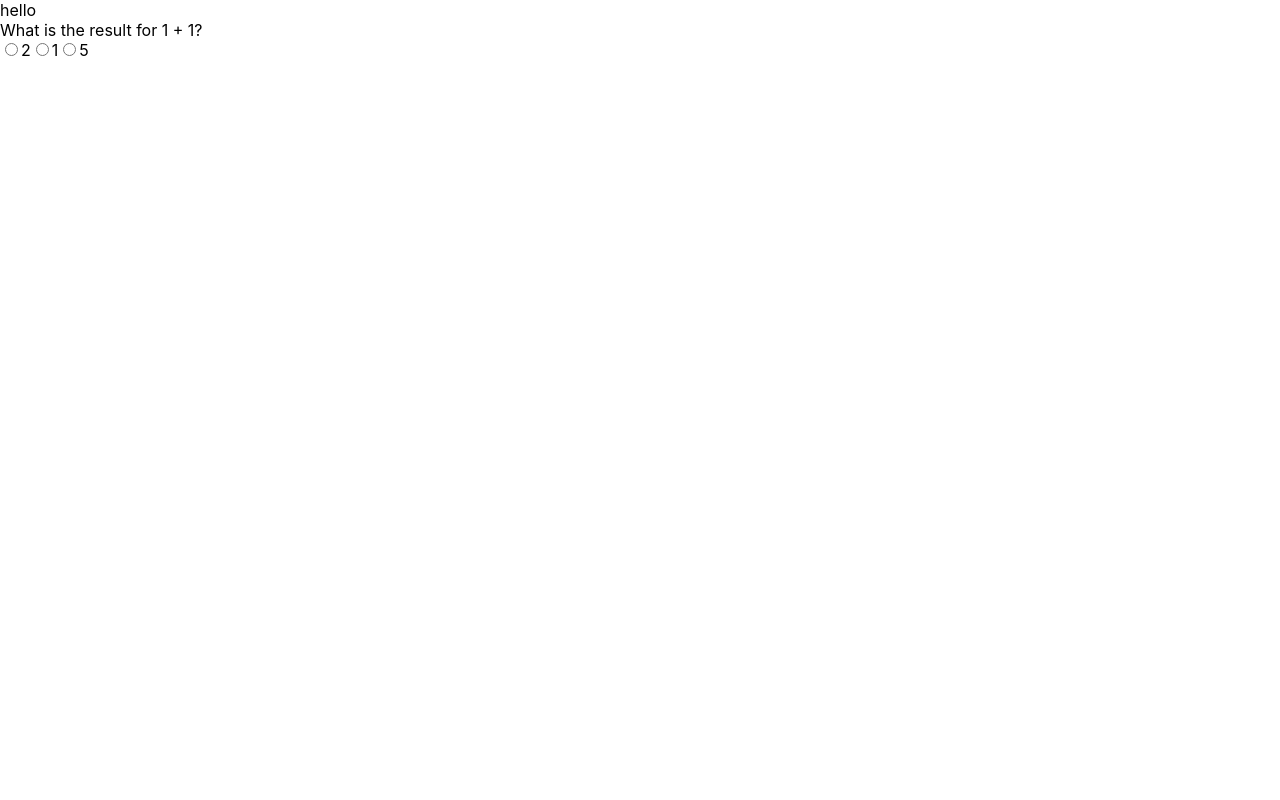
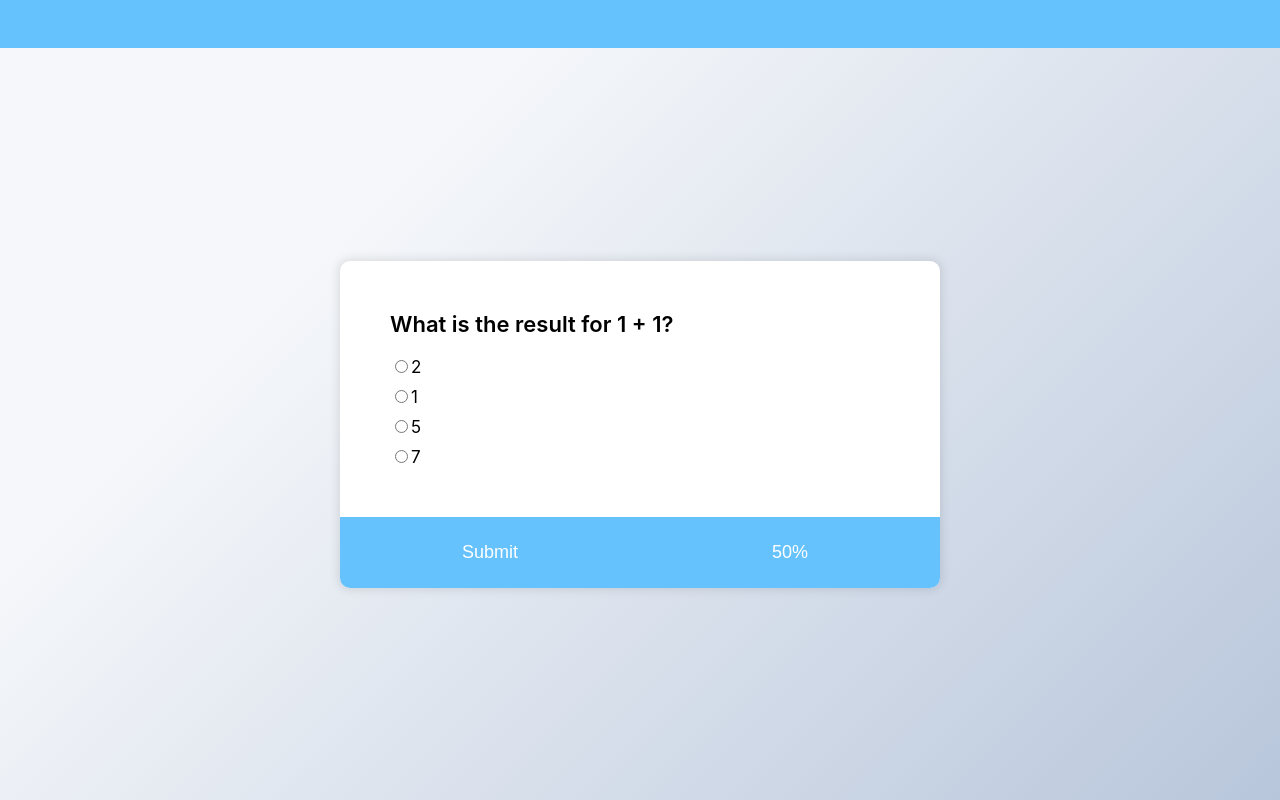
Before and after one commit to nelsonortega/quiz-app, a React (Create React App) app: page / in a window 1280 px wide. Built offline with nearby package versions, Linux system fonts and the light colour scheme.

Commit message:
Improved the look of the game

```diff
--- a/src/App.css
+++ /dev/null
@@ -1,38 +0,0 @@
-.App {
-  text-align: center;
-}
-
-.App-logo {
-  height: 40vmin;
-  pointer-events: none;
-}
-
-@media (prefers-reduced-motion: no-preference) {
-  .App-logo {
-    animation: App-logo-spin infinite 20s linear;
-  }
-}
-
-.App-header {
-  background-color: #282c34;
-  min-height: 100vh;
-  display: flex;
-  flex-direction: column;
-  align-items: center;
-  justify-content: center;
-  font-size: calc(10px + 2vmin);
-  color: white;
-}
-
-.App-link {
-  color: #61dafb;
-}
-
-@keyframes App-logo-spin {
-  from {
-    transform: rotate(0deg);
-  }
-  to {
-    transform: rotate(360deg);
-  }
-}
--- a/src/App.tsx
+++ b/src/App.tsx
@@ -1,7 +1,6 @@
-import './App.css'
 import React from 'react'
+import Navbar from './components/Navbar/Navbar'
 import QuizGameArea from './components/QuizGameArea/QuizGameArea'
-import Navbar from './components/Navbar/Navbar'
 
 const App = () => {
   return (
--- /dev/null
+++ b/src/components/Navbar/Navbar.css
@@ -0,0 +1,4 @@
+.navbar-container {
+  height: 6vh;
+  background-color: rgb(101, 194, 252);
+}
--- a/src/components/Navbar/Navbar.tsx
+++ b/src/components/Navbar/Navbar.tsx
@@ -1,10 +1,9 @@
-import React from 'react'
+import './Navbar.css'
 
 const Navbar = () => {
   return (
-    <React.Fragment>
-      <div>hello</div>
-    </React.Fragment>
+    <div className="navbar-container">
+    </div>
   )
 }
 
--- /dev/null
+++ b/src/components/QuizGameArea/QuizGameArea.css
@@ -0,0 +1,8 @@
+.game-area-container {
+  height: 94vh;
+  display: flex;
+  align-items: center;
+  justify-content: center;
+  background-color: #B8C6DB;
+  background-image: linear-gradient(315deg, #B8C6DB 0%, #F5F7FA 74%);
+}
--- a/src/components/QuizGameArea/QuizGameArea.tsx
+++ b/src/components/QuizGameArea/QuizGameArea.tsx
@@ -1,11 +1,11 @@
-import React from 'react'
+import './QuizGameArea.css'
 import QuizQuestion from '../QuizQuestion/QuizQuestion'
 
 const QuizGameArea = () => {
   return (
-    <React.Fragment>
+    <div className="game-area-container">
       <QuizQuestion />
-    </React.Fragment>
+    </div>
   )
 }
 
--- /dev/null
+++ b/src/components/QuizQuestion/QuizQuestion.css
@@ -0,0 +1,53 @@
+.quiz-container {
+  width: 600px;
+  border-radius: 10px;
+  background-color: white;
+  box-shadow: 0 0 10px 2px rgba(0, 0, 0, 0.1);
+}
+
+.question-container {
+  margin: 50px 50px 40px 50px
+}
+
+.question {
+  font-size: 22px;
+  font-weight: 600;
+  margin-bottom: 20px;
+}
+
+.answers {
+  display: flex;
+  font-size: 17px;
+  flex-direction: column;
+}
+
+.answer-option {
+  margin-bottom: 10px;
+}
+
+.buttons-container {
+  display: flex;
+}
+
+.submit-button, .half-chance-button {
+  background-color: rgb(101, 194, 252);
+  color: white;
+  display: block;
+  width: 50%;
+  border: none;
+  cursor: pointer;
+  padding: 25px;
+  font-size: 18px;
+}
+
+.submit-button:hover, .half-chance-button:hover {
+  background-color: rgb(75, 183, 250);
+}
+
+.submit-button {
+  border-bottom-left-radius: 10px;
+}
+
+.half-chance-button {
+  border-bottom-right-radius: 10px;
+}
--- a/src/components/QuizQuestion/QuizQuestion.tsx
+++ b/src/components/QuizQuestion/QuizQuestion.tsx
@@ -1,29 +1,43 @@
+import './QuizQuestion.css'
 import React, { useState } from 'react'
 
 const QuizQuestion = () => {
-  const [answerSelected, setAnswerSelected] = useState<string>("")
+  const [, setAnswerSelected] = useState<string>("")
 
   const onAnswerSelected = (value: React.ChangeEvent<HTMLInputElement | HTMLTextAreaElement | HTMLSelectElement>) => {
     setAnswerSelected(value.target.id)
   }
 
   return (
-    <React.Fragment>
+    <div className="quiz-container">
+      <div className="question-container">
         <div className="question">
           What is the result for 1 + 1?
         </div>
         <div className="answers">
+          <div className="answer-option">
             <input type="radio" id="A" name="answer" onChange={onAnswerSelected}/>
             <label>2</label>
+          </div>
+          <div className="answer-option">
             <input type="radio" id="B" name="answer" onChange={onAnswerSelected}/>
             <label>1</label>
+          </div>
+          <div className="answer-option">
             <input type="radio" id="C" name="answer" onChange={onAnswerSelected}/>
             <label>5</label>
           </div>
-      <div>
-        {answerSelected}
+          <div className="answer-option">
+            <input type="radio" id="D" name="answer" onChange={onAnswerSelected}/>
+            <label>7</label>
           </div>
-    </React.Fragment>
+        </div>
+      </div>
+      <div className="buttons-container">
+        <button className="submit-button">Submit</button>
+        <button className="half-chance-button">50%</button>
+      </div>
+    </div>
   )
 }
 
```
Lines whose indentation alone changed are shown as unchanged.
